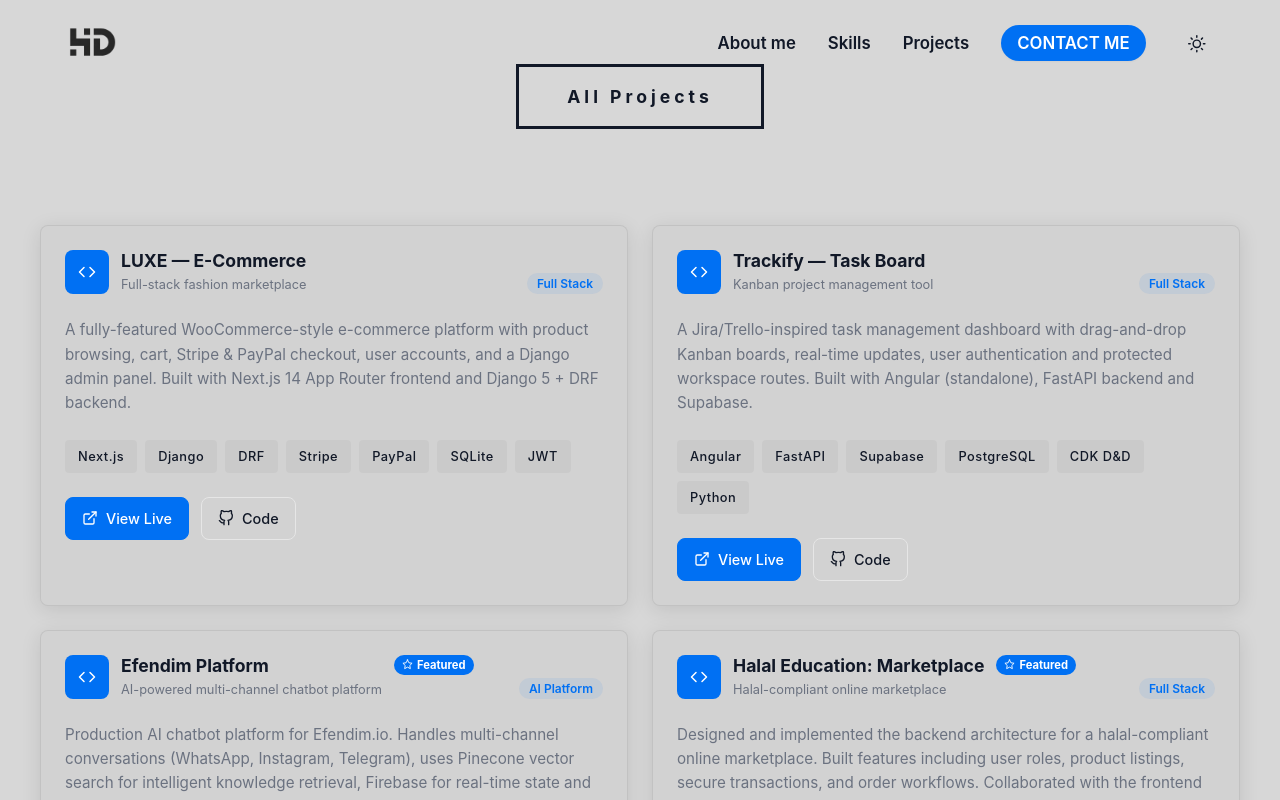
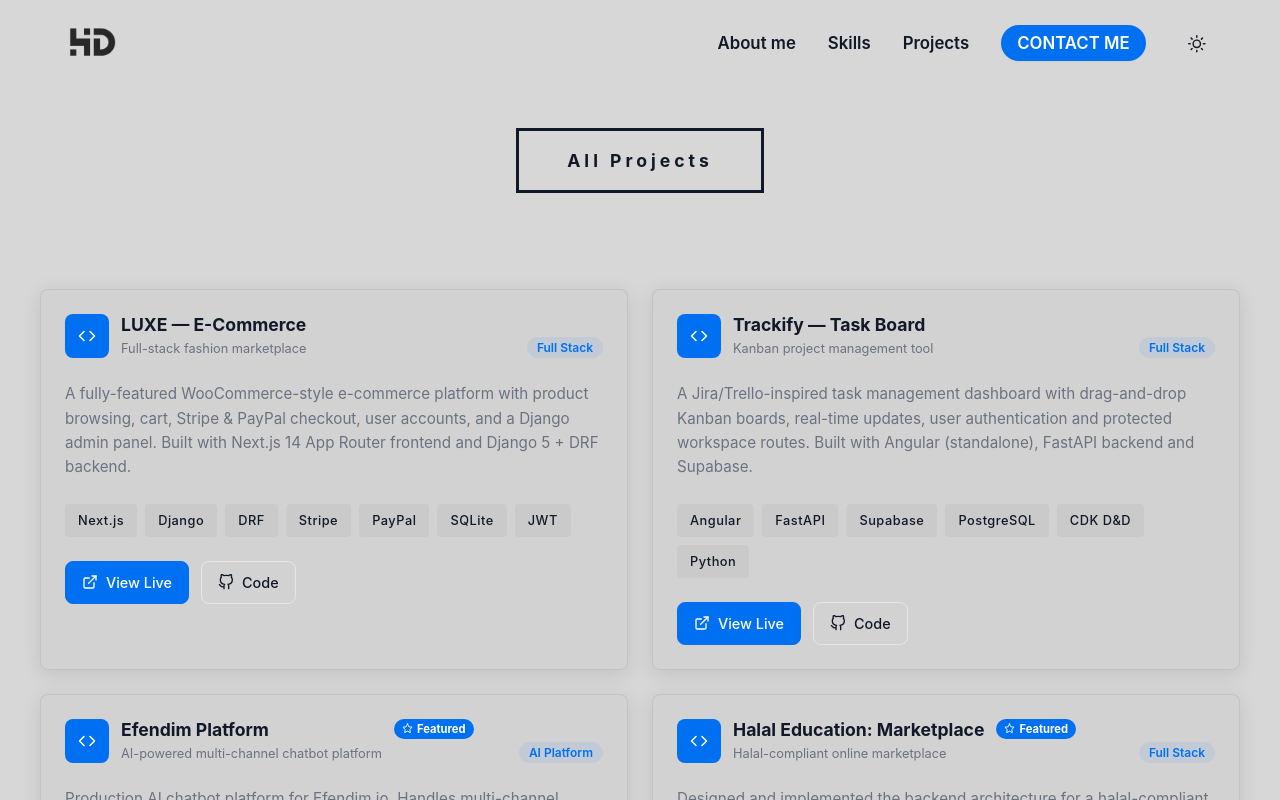
Before and after one commit to Hadi20Diab/my-portfolio, a Next.js app: page /projects in a window 1280 px wide. Shown: the top 800 px of the page. Built offline with nearby package versions, Linux system fonts and the light colour scheme.

Commit message:
feat: refactor ProjectsPage to use section element and adjust HeroSection and globals styles for improved layout consistency

```diff
--- a/src/app/(pages)/projects/page.jsx
+++ b/src/app/(pages)/projects/page.jsx
@@ -22,7 +22,7 @@ export default function ProjectsPage() {
   if (!data) return <div style={{ padding: '4rem 0' }}><Loading text="Loading projects" /></div>
 
   return (
-    <main className="projectsSection" style={{ padding: '4rem 0' }}>
+    <section className="projectsSection" style={{ padding: '4rem 0' }}>
       <div className="projectsContainer">
         <TitleBox><h2>All Projects</h2></TitleBox>
 
@@ -67,6 +67,6 @@ export default function ProjectsPage() {
           ))}
         </div>
       </div>
-    </main>
+    </section>
   )
 }
--- a/src/components/HeroSection/HeroSection.scss
+++ b/src/components/HeroSection/HeroSection.scss
@@ -7,6 +7,7 @@
     position: relative;
     min-height: 90vh;
     overflow: hidden;
+    margin-top: - vars.$space-xxl;
 
     .heroContant {
         padding: vars.$space-xxl vars.$space-xl;
--- a/src/styles/globals.scss
+++ b/src/styles/globals.scss
@@ -98,6 +98,7 @@ main {
   flex-direction: column;
   gap: vars.$section-spacing;
   text-align: center;
+  margin-top: vars.$space-xxl;
 }
 
 /* ── Component styles bundled here to avoid HMR style-drop ─────────────── */
```
